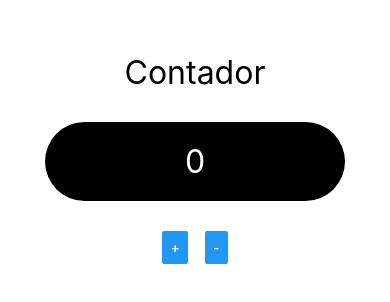
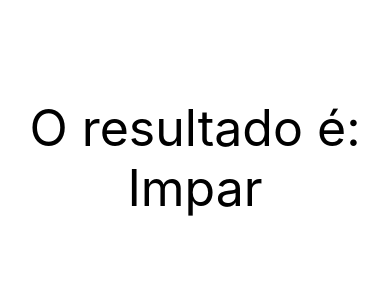
Before and after one commit to ccaio-oliveira/exercicios-react-native, a React Native app: screen / in a window 390 px wide. Shown: the part 254-556 px from the top of the page. Built offline with nearby package versions, Linux system fonts and the light colour scheme.

Commit message:
renderização condicional

```diff
--- a/src/App.js
+++ b/src/App.js
@@ -8,8 +8,10 @@ import { View, Platform, StatusBar, StyleSheet } from "react-native";
 // import Titulo from "./components/Titulo";
 // import Botao from "./components/Botao";
 // import Contador from "./components/Contador";
-import Pai from "./components/indireta/Pai";
-import ContadorV2 from "./components/contador/ContadorV2";
+// import Pai from "./components/indireta/Pai";
+// import ContadorV2 from "./components/contador/ContadorV2";
+// import Diferenciar from "./components/Diferenciar";
+import ParImpar from "./components/ParImpar";
 
 const App = () => {
     return (
@@ -29,7 +31,9 @@ const App = () => {
             {/* <Contador inicial={100} passo={13}/>
             <Contador passo={20} /> */}
             {/* <Pai /> */}
-            <ContadorV2 />
+            {/* <ContadorV2 /> */}
+            {/* <Diferenciar /> */}
+            <ParImpar num={5}  />
         </View>
     )
 }
--- /dev/null
+++ b/src/components/Diferenciar.js
@@ -0,0 +1,14 @@
+import React from 'react';
+import { Text } from 'react-native';
+import estilo from './estilo';
+import { Platform } from 'react-native';
+
+export default () => {
+    if (Platform.OS === 'android') {
+        return <Text style={estilo.txtG}>Android</Text>
+    } else if (Platform.OS === 'ios') {
+        return <Text style={estilo.txtG}>iOS</Text>
+    } else {
+        return <Text style={estilo.txtG}>{Platform.OS}</Text>
+    }
+}
--- /dev/null
+++ b/src/components/ParImpar.js
@@ -0,0 +1,15 @@
+import React from 'react';
+import { Text, View } from 'react-native';
+import estilo from './estilo';
+
+export default ({ num = 0 }) => {
+    return (
+        <View>
+            <Text style={estilo.txtG}>O resultado é:</Text>
+            { num % 2 === 0
+                ? <Text style={estilo.txtG}>Par</Text>
+                : <Text style={estilo.txtG}>Impar</Text>
+            }
+        </View>
+    )
+}
--- a/src/components/estilo.js
+++ b/src/components/estilo.js
@@ -2,7 +2,7 @@ import { StyleSheet } from "react-native";
 
 export default StyleSheet.create({
     txtG: {
-        fontSize: 32,
+        fontSize: 50,
         textAlign: "center",
     }
 })
```
